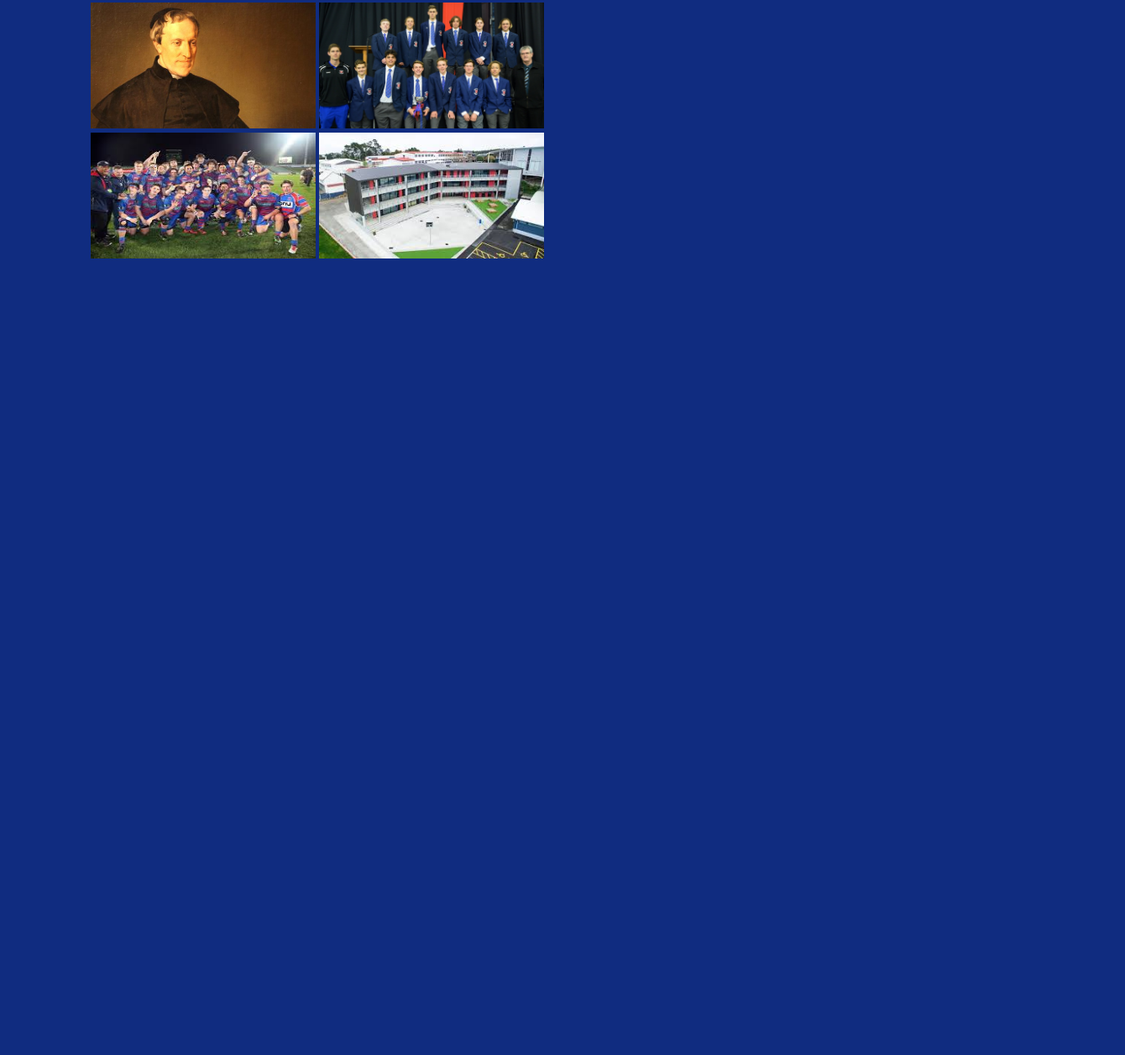
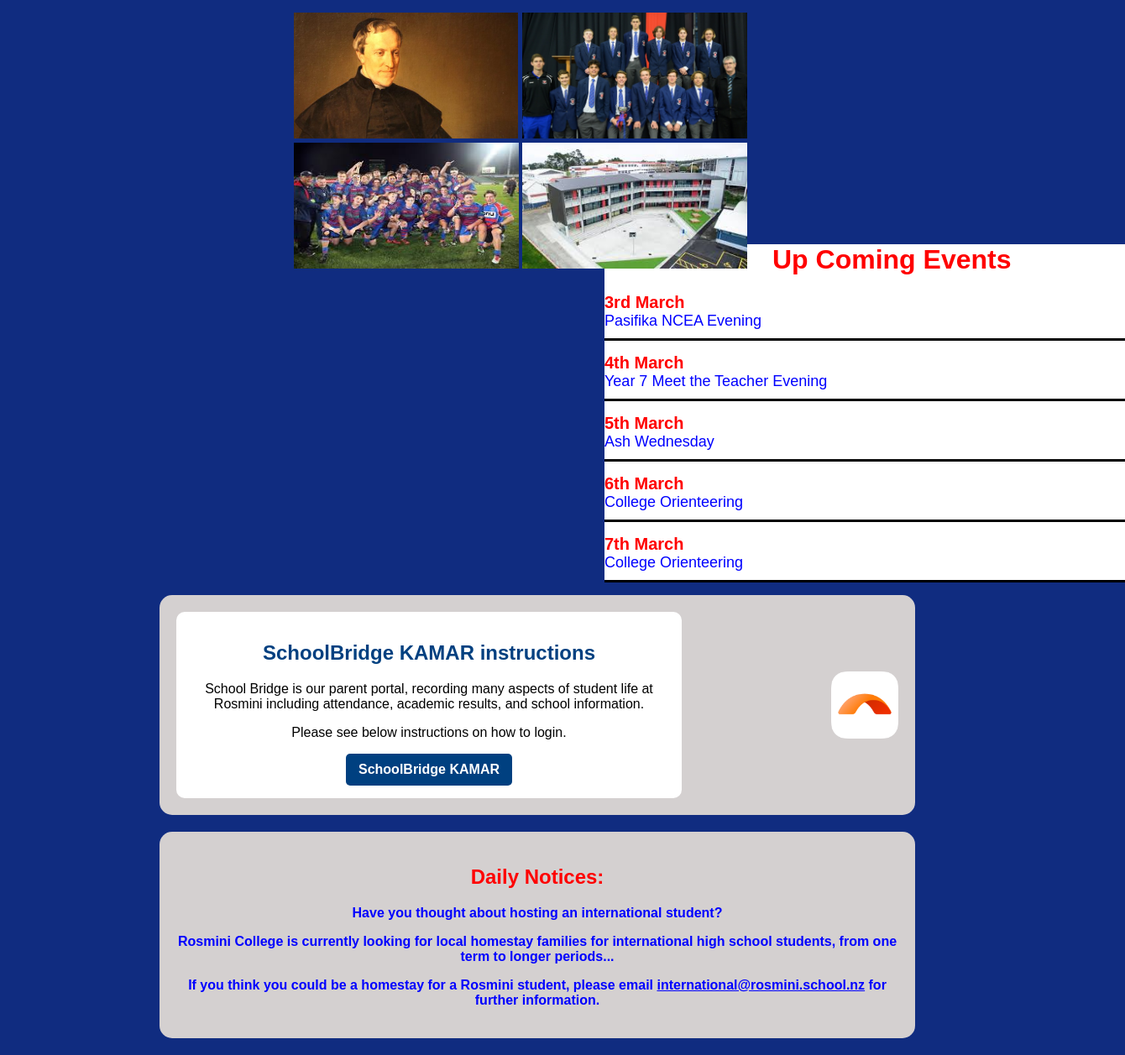
Before and after one commit to Miskenderian-rosmini/DTE-Website-Assessment, a plain HTML site: page index.html in a window 1280 px wide. Shown: the part 952-2209 px from the top of the page at 84% size, 1340 px wide, since content can reach past the window. Before the commit the page ends 1264 px from the top, so only its background shows below. Drawn offline with Linux system fonts and the light colour scheme.

Commit message:
added in the up coming events white box thing

```diff
--- a/index.html
+++ b/index.html
@@ -119,5 +119,51 @@ function showSlides(n) {
 </div>
 
 
+
+    <div class="white-box-thing">
+      <h1 >Up Coming Events</h1>
+        <div class="eve">
+            <div class="date">3rd March</div>
+            <div class="under">Pasifika NCEA Evening</div>
+        </div>
+
+        <div class="eve">
+            <div class="date">4th March</div>
+            <div class="under">Year 7 Meet the Teacher Evening</div>
+        </div>
+
+        <div class="eve">
+            <div class="date">5th March</div>
+            <div class="under">Ash Wednesday</div>
+        </div>
+
+        <div class="eve">
+            <div class="date">6th March</div>
+            <div class="under">College Orienteering</div>
+        </div>
+
+        <div class="eve">
+            <div class="date">7th March</div>
+            <div class="under">College Orienteering</div>
+        </div>
+    </div>
+
+    <div class="container">
+      <div class="card">
+          <div class="card-content">
+              <h2>SchoolBridge KAMAR instructions</h2>
+              <p>School Bridge is our parent portal, recording many aspects of student life at Rosmini including attendance, academic results, and school information.</p>
+              <p>Please see below instructions on how to login.</p>
+              <a href="#" class="button">SchoolBridge KAMAR</a>
+          </div>
+          <img src="../DTE-Website-Assessment/Images/777ce95cc69a4d8ef326e421e991932a.1000x1000x1.png" alt="SchoolBridge Logo" width="80">
+      </div>
+      <div class="notices">
+          <h2>Daily Notices:</h2>
+          <p>Have you thought about hosting an international student?</p>
+          <p>Rosmini College is currently looking for local homestay families for international high school students, from one term to longer periods...</p>
+          <p>If you think you could be a homestay for a Rosmini student, please email <a href="mailto:international@rosmini.school.nz" class="email-link">international@rosmini.school.nz</a> for further information.</p>
+      </div>
+  </div>
 </body>
 </html>
--- a/style.css
+++ b/style.css
@@ -22,11 +22,6 @@
 
   .second_nav a:hover {
     background-color: #931010;
-  }
-
-
-  .active {
-    background-color: #0d2c94;
   }
 
   .rosmini_img {
@@ -152,6 +147,7 @@ li {
   width: 1000px;
   margin-top: 100px;
   margin-left: 100px;
+  margin-right: 100px;
 }
 
 .grid-container2{
@@ -159,6 +155,7 @@ li {
   width: 1000px;
   margin-top: 55px;
   margin-left: 100px;
+  margin-right: 100px;
 }
 
 .box1{
@@ -170,3 +167,89 @@ li {
   height: 150px;
   width: 268px;
 }
+
+body{
+  font-family: Arial, sans-serif;
+  text-align: center;
+}
+h1{
+  color: red;
+  font-weight: bold;
+  background-color: white;
+  margin-left: 200px;
+}
+.white-box-thing{
+  width: 50%;
+  margin-left: 700px;
+  text-align: left;
+  background-color: white;
+}
+.eve{
+  margin-bottom: 15px;
+  padding-bottom: 10px;
+  border-bottom: 3px solid black;
+}
+.date{
+  color: red;
+  font-size: 20px;
+  font-weight: bold;
+}
+.under{
+  color: blue;
+  font-size: 18px;
+}
+
+body {
+  font-family: Arial, sans-serif;
+  background-color: #f0f0f0;
+  margin: 0;
+  padding: 20px;
+}
+.container {
+  max-width: 900px;
+  margin: auto;
+}
+.card {
+  background: #d4d0d0;
+  padding: 20px;
+  border-radius: 15px;
+  margin-bottom: 20px;
+  display: flex;
+  align-items: center;
+  justify-content: space-between;
+}
+.card-content {
+  max-width: 70%;
+  background: white;
+  padding: 15px;
+  border-radius: 10px;
+}
+.card h2 {
+  color: #004080;
+}
+.button {
+  display: inline-block;
+  background: #004080;
+  color: white;
+  padding: 10px 15px;
+  text-decoration: none;
+  border-radius: 5px;
+  font-weight: bold;
+}
+.notices {
+  background: #d4d0d0;
+  padding: 20px;
+  border-radius: 15px;
+  text-align: center;
+}
+.notices h2 {
+  color: red;
+}
+.notices p {
+  color: blue;
+  font-weight: bold;
+}
+.email-link {
+  color: blue;
+  text-decoration: underline;
+}
```
